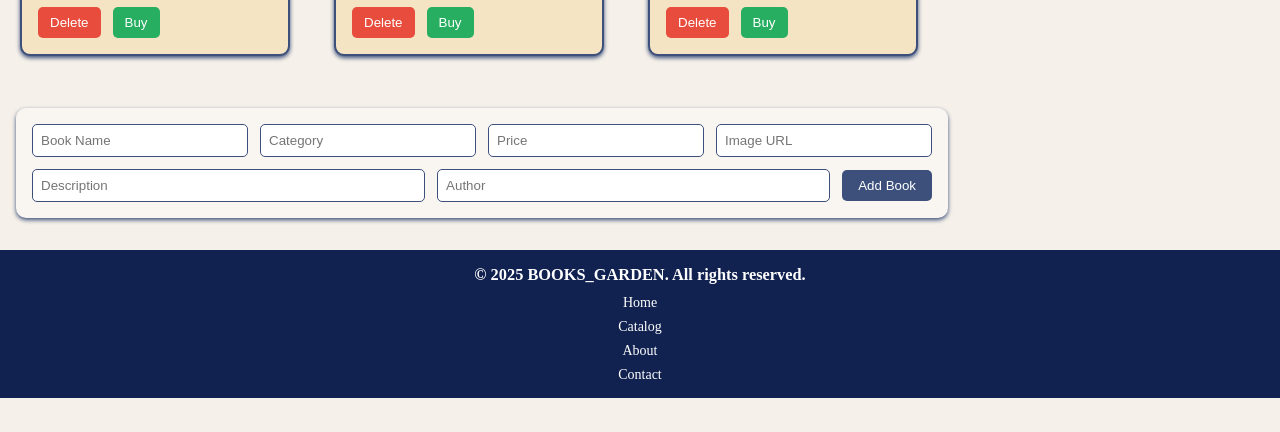
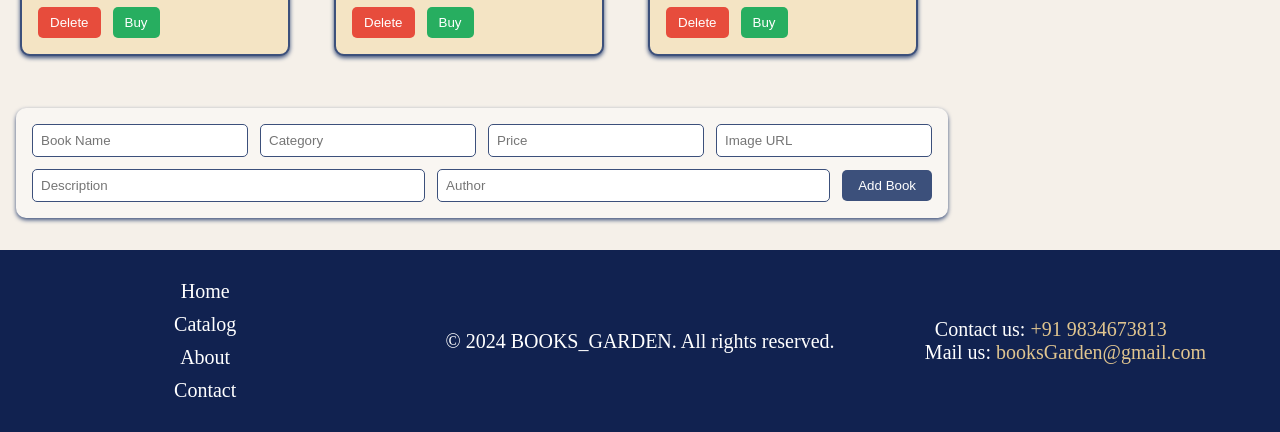
Before and after one commit to Pratham0514/Book-Garden, a plain HTML site: page code/Catalog.html in a window 1280 px wide. Shown: the part 396-828 px from the top of the page. Before the commit the page ends 800 px from the top, so only its background shows below. Drawn offline with Linux system fonts and the light colour scheme.

Commit message:
update: update the footer

```diff
--- a/code/Catalog.html
+++ b/code/Catalog.html
@@ -36,14 +36,24 @@
 
     <script src="./../js/Catalog.js"></script>
 
-    <footer class="futtor">
-        <h3 class="futtor-headline">© 2025 BOOKS_GARDEN. All rights reserved.</h3>
-        <ul class="futtor-links">
+    <div class="futtor">
+    <div class="futtor-content">
+       <ul class="futtor-links">
             <li><a href="./home.html">Home</a></li>
             <li><a href="./Catalog.html">Catalog</a></li>
             <li><a href="./About.html">About</a></li>
             <li><a href="./Contact.html">Contact</a></li>
         </ul>
-    </footer>
+    </div>
+    <p>&copy; 2024 BOOKS_GARDEN. All rights reserved.</p>
+    <div class="futtor-contents">
+     <span class="futtor-links">
+           <label>Contact us:</label>
+           <a href="tel:+9834673813" class="contant">+91 9834673813</a><br>
+           <label>Mail us:</label>
+           <a href="mailto:Prathameshroundale05@gmail.com" class="contant">booksGarden@gmail.com</a>
+        </span>
+    </div>
+  </div>
 </body>
 </html>
--- a/css/futtor.css
+++ b/css/futtor.css
@@ -1,64 +1,49 @@
- .futtor {
+.futtor{
   background-color: #112250;
+  display: flex;
+  justify-content: space-around;
+  align-items: center;
+  padding: 10px;
   color: white;
-  padding: 15px 0;
-  position: relative;
-  width: 100%;
-  font-size: 14px;
-  margin-top: 30px;
+  font-size: 20px;
+  margin-top: 10px;
+
+}
+.futtor-content{
+  display: block;
+  width: 300px;
+  background: #112250;
+}
+.futtor-contents{
+  display: block;
+  width: 300px;
+
 }
 
-.futtor-headline {
-  text-align: center;
-  margin-bottom: 10px;
+.futtor-links{
+  list-style: none;
+  padding: 10px;
+  text-align: left;
+  text-decoration: none;
 }
 
-.futtor-links {
-  list-style: none;
-  display: flex;
-  flex-direction: column;
-  align-items: center;
-  gap: 8px;
-  padding: 0;
-  margin: 0;
+.futtor-links li{
+  margin: 10px 0;
+  gap: 10px;
+  text-align: center;
 }
 
-.futtor-links li a {
+.futtor-links li a{
+  margin: 10px 0;
+  gap: 10px;
+  text-align: center;
   color: white;
   text-decoration: none;
-  font-weight: 500;
 }
-
-.futtor-links li a:hover {
-  color: #E0C58F;
+.futtor-links li a:hover{
+    color: #E0C58F;
 }
-.futtor {
-  background-color: #112250;
-  color: white;
-  padding: 15px 0;
-  position: relative;
-  width: 100%;
-  font-size: 14px;
-  margin-top: 30px;
+.contant{
+    color: #E0C58F;
+  text-decoration: none;
 }
-
-.futtor-headline {
-  text-align: center;
-  margin-bottom: 10px;
-}
-
-.futtor-links {
-  list-style: none;
-  display: flex;
-  flex-direction: column;
-  align-items: center;
-  gap: 8px;
-  padding: 0;
-  margin: 0;
-}
-
-.futtor-links li a {
-  color: white;
-  text-decoration: none;
-  font-weight: 500;
-}
```
Also changed, not shown: code/About.html (+11 -1 lines), code/Contact.html (+11 -1 lines), code/home.html (+13 -2 lines).
